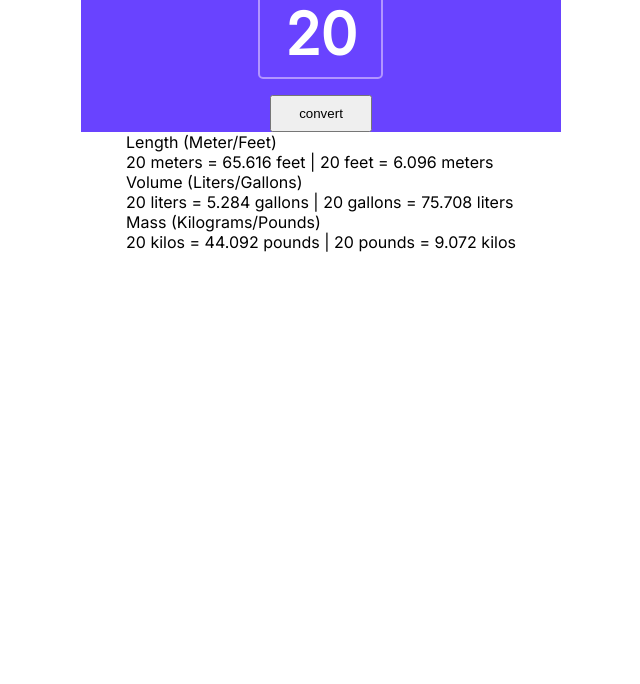
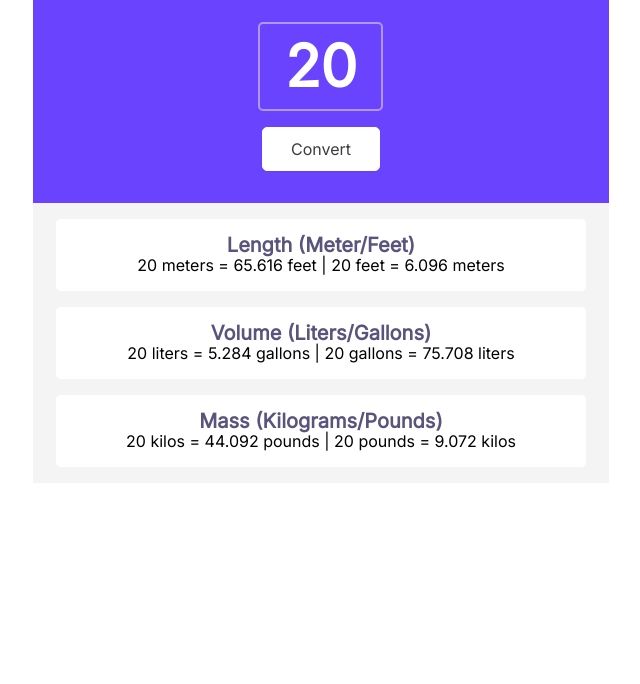
Before and after one commit to mothibimalebana/unit-conversion, a plain HTML site: page index.html in a window 1280 px wide. Shown: the part 116-800 px from the top of the page, without its empty margins (319-959 px from the left). Drawn offline with Linux system fonts and the light colour scheme.

```diff
--- a/index.html
+++ b/index.html
@@ -11,22 +11,23 @@
         <div class="header">
             <h1>Metric/Imperial Unit Conversion</h1>
             <input name="unit-value" id="unit-input" placeholder="20">
-            <button id="convert-btn" name="unit-value">convert</button>
+            <button id="convert-btn" name="unit-value">Convert</button>
         </div>
         <div class="measurements">
-            <div id="length">
+            <div class="list">
                 <div class="title">Length (Meter/Feet)</div>
-                <div class="conversions">20 meters = 65.616 feet | 20 feet = 6.096 meters</div>
+                <div class="conversions"><span id="length">20</span> meters = 65.616 feet | <span id="length">20</span> feet = 6.096 meters</div>
             </div>
-            <div id="volume">
+            <div class="list">
                 <div class="title">Volume (Liters/Gallons)</div>
-                <div class="conversions">20 liters = 5.284 gallons | 20 gallons = 75.708 liters</div>
+                <div class="conversions"><span id="volume">20</span> liters = 5.284 gallons | <span id="volume">20</span> gallons = 75.708 liters</div>
             </div>
-            <div id="mass">
+            <div class="list">
                 <div class="title">Mass (Kilograms/Pounds)</div>
-                <div class="conversions">20 kilos = 44.092 pounds | 20 pounds = 9.072 kilos</div>
+                <div class="conversions"><span id="mass">20</span> kilos = 44.092 pounds | <span id="mass">20</span> pounds = 9.072 kilos</div>
             </div>
         </div>
     </div>
+    <script src="index.js"></script>
 </body>
 </html>
--- a/style.css
+++ b/style.css
@@ -8,12 +8,16 @@
 }
 
 :root {
+    display: flex;
+    flex-direction: column;
+    align-items: center;
     height: 100%;
 }
 
 /* container */
 .container {
     font-family: 'Inter';
+    width: fit-content;
 
     display: flex;
     flex-direction: column;
@@ -30,10 +34,9 @@
     color: #FFF;
     background: #6943FF;
 
+    padding: 2rem 3rem;
 }
-button#convert-btn {
 
-}
 input::placeholder {
   text-align: center;
   color: #FFF;
@@ -58,5 +61,51 @@ input#unit-input {
 
 button#convert-btn {
     padding: 0.56rem 1.72rem;
+    background-color: #FFF;
+
+    border: 1px solid #FFF;
+    border-radius: 0.3125rem;
+    background: #FFF;
+
+    /* shadow/sm */
+    box-shadow: 0 1px 2px 0 rgba(0, 0, 0, 0.05);
+
+    color: #3D3D3D;
+
+    /* text-base/leading-6/font-medium */
+    font-family: Inter;
+    font-size: 1rem;
+    font-style: normal;
+    font-weight: 500;
+    line-height: 1.5rem; /* 150% */
 
 }
+
+.measurements {
+    display: flex;
+    flex-direction: column;
+    align-items: center;
+    gap: 1rem;
+    padding: 1rem 0rem;
+    width: 100%;
+    background-color: #F4F4F4;
+}
+.title {
+    color: #5A537B;
+    text-align: center;
+    font-family: Inter;
+    font-size: 1.25rem;
+    font-style: normal;
+    font-weight: 600;
+    line-height: 1.25rem; /* 100% */
+}
+.list {
+    display: flex;
+    flex-direction: column;
+    align-items: center;
+
+    padding: 1rem 4rem;
+    border-radius: 0.29256rem;
+    background: var(--white, #FFF);
+    width: 70%;
+}
```
Also changed, not shown: src/logo/logo.png (added).
